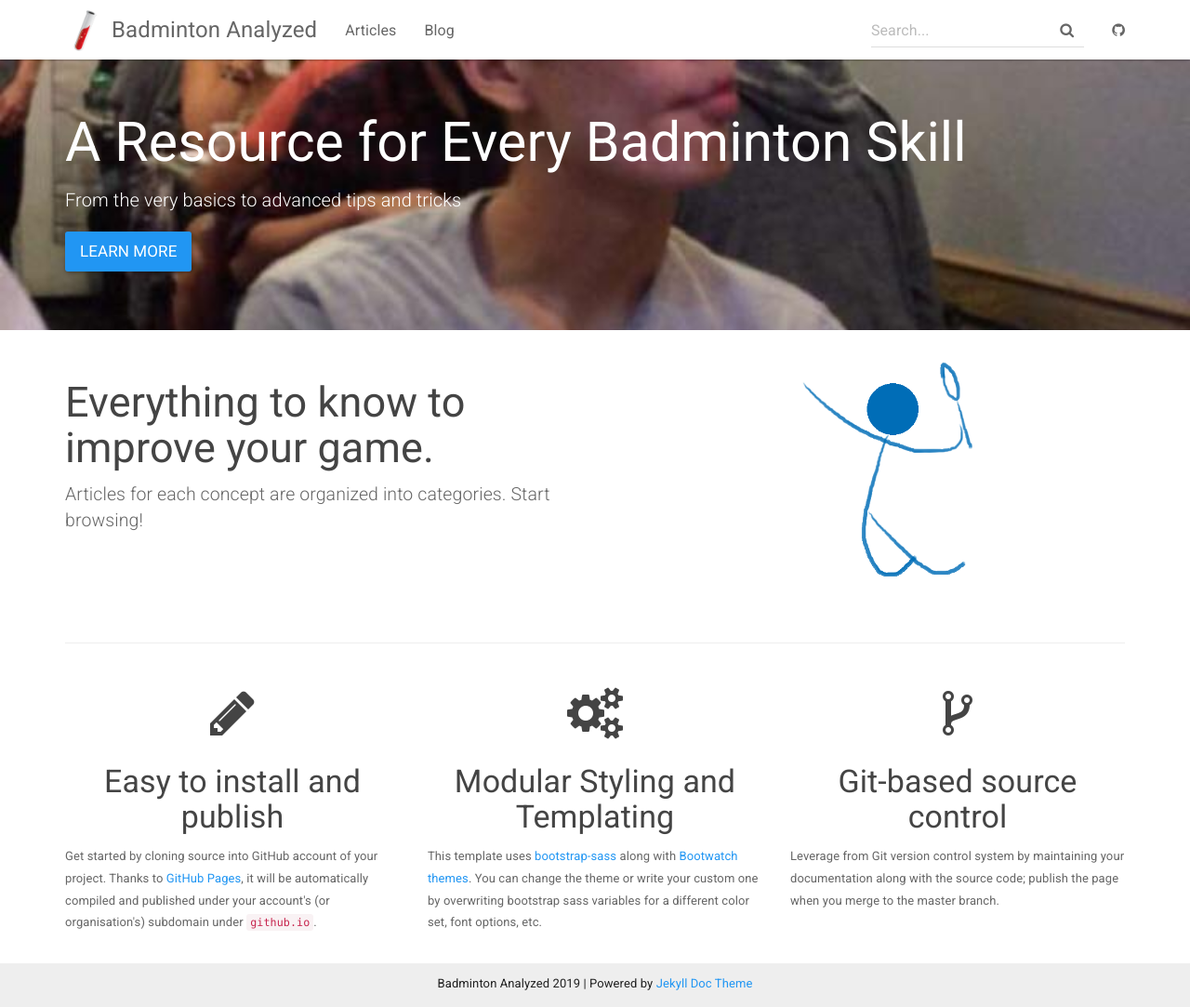
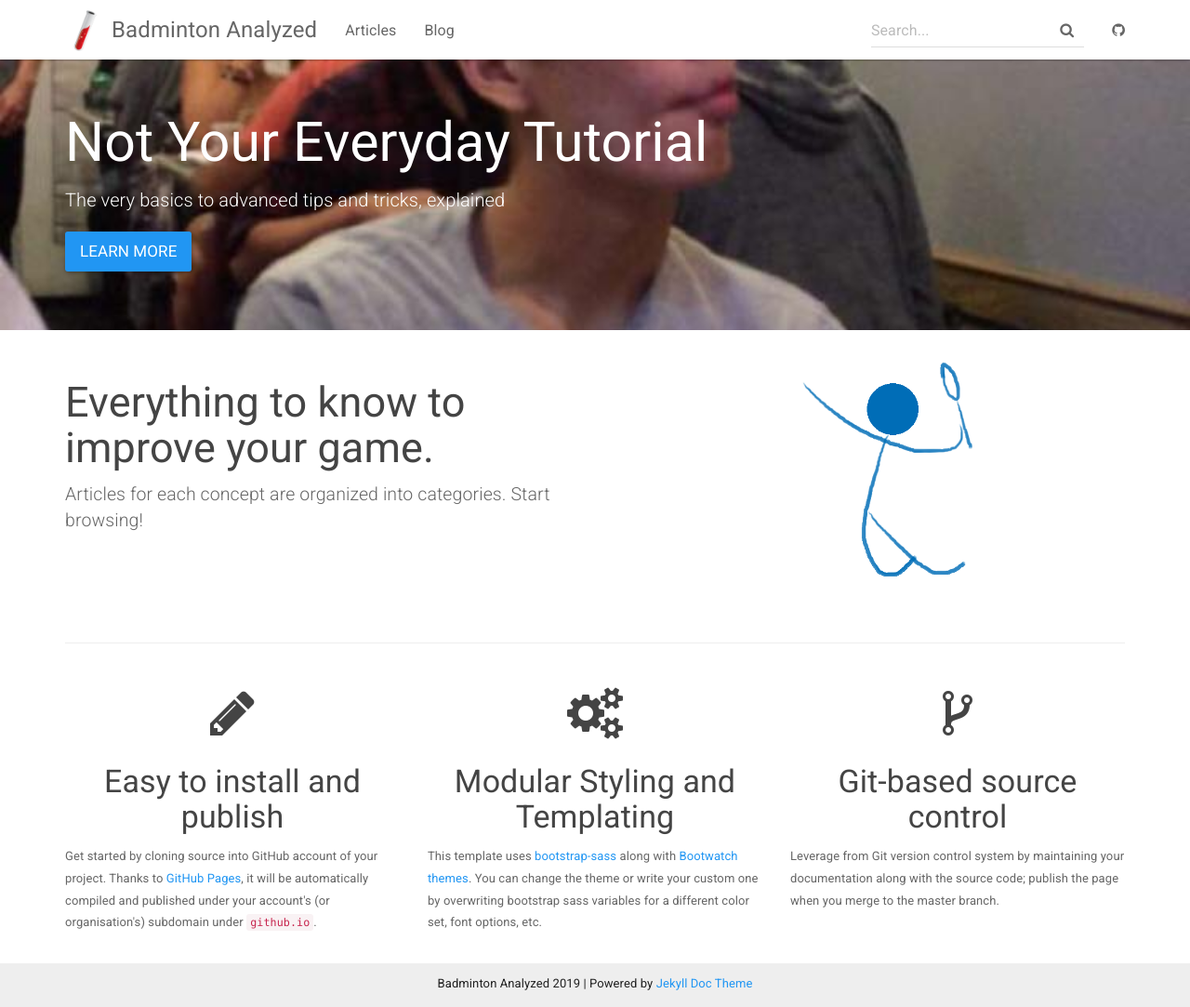
Before and after one commit to Amisuta/badminton, a Jekyll site: the page built from index.html, in a window 1280 px wide and 1083 px high. Shown: the whole window at 93% size. Built offline with Jekyll 4.4.1, drawn with Linux system fonts in a browser that asks for light colours.

Commit message:
Update index.html

```diff
--- a/index.html
+++ b/index.html
@@ -4,8 +4,8 @@ layout: default
 
 <div class="header-container jumbotron">
     <div class="container">
-        <h1>A Resource for Every Badminton Skill</h1>
-        <p>From the very basics to advanced tips and tricks</p>
+        <h1>Not Your Everyday Tutorial</h1>
+        <p>The very basics to advanced tips and tricks, explained</p>
         <p><a class="btn btn-primary btn-lg" href="{{ "/docs/home/" | relative_url }}" role="button">Learn more</a></p>
     </div>
 </div>
```
